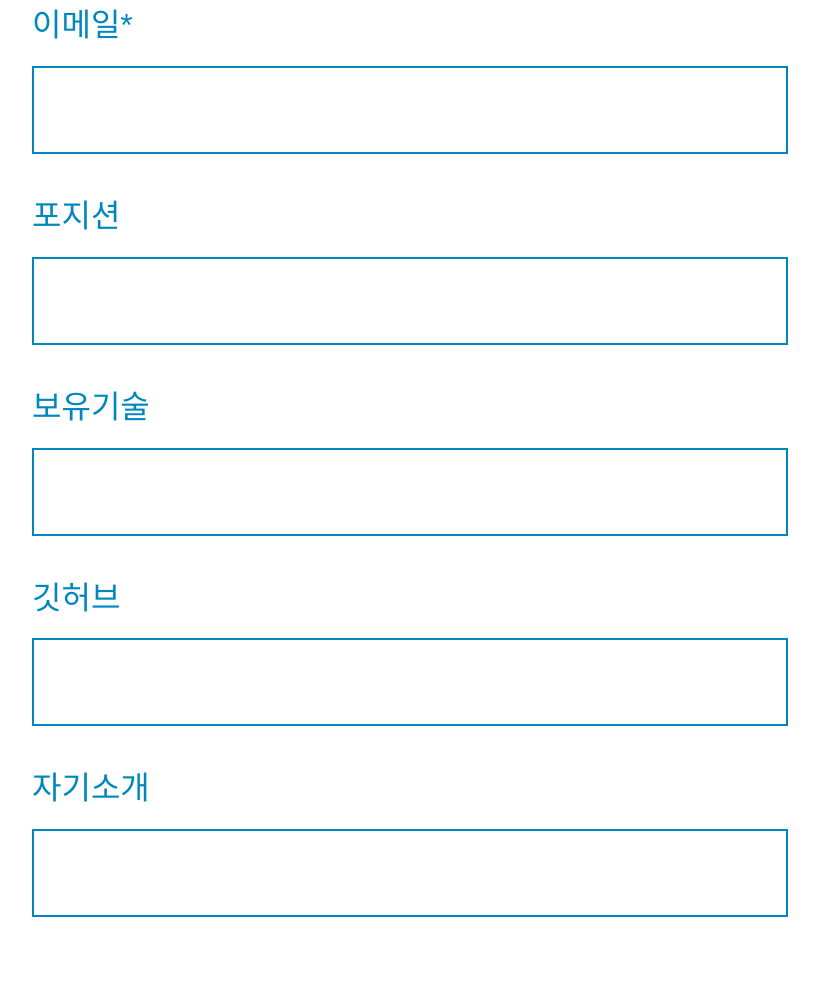
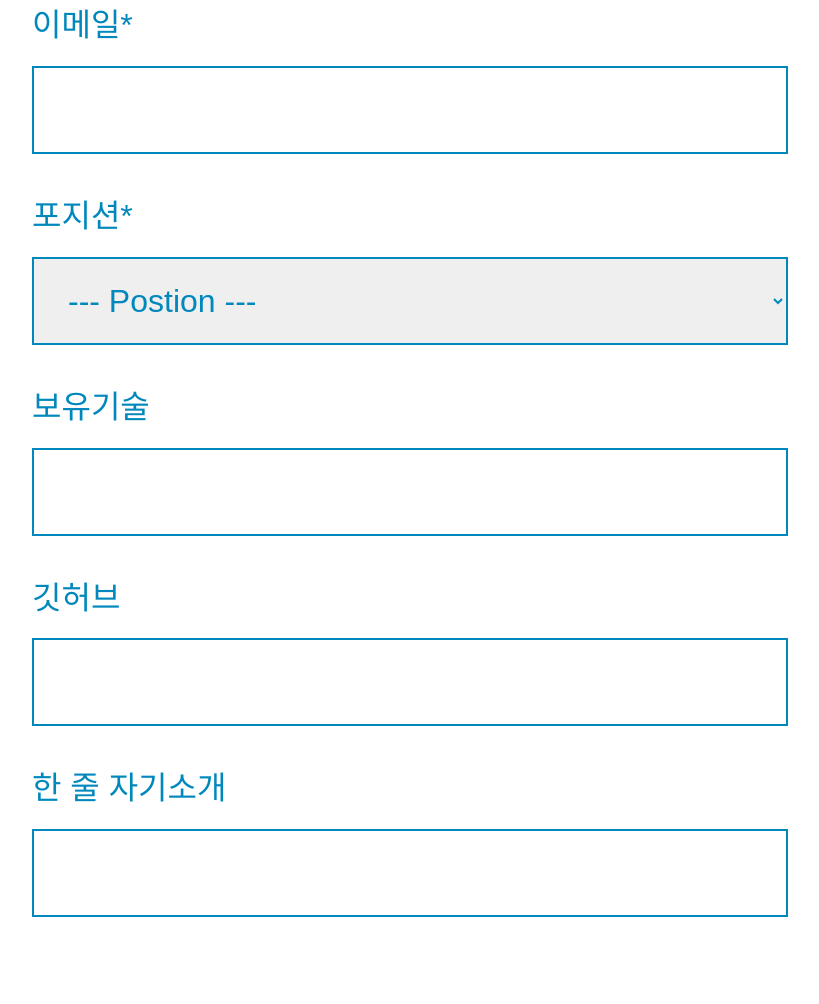
Before and after one commit to InQ-InQ-InQ-InQ-InQ/InQ_PJ_Manager_Web, a plain HTML site: page member/signup.html in a window 1280 px wide. Shown: the part 1196-2200 px from the top of the page, without its empty margins (248-1067 px from the left). Drawn offline with nearby package versions, Linux system fonts and the light colour scheme.

Commit message:
회원가입 css 완성

```diff
--- a/css/common.css
+++ b/css/common.css
@@ -15,7 +15,7 @@ body {
   font-size: var(--mideum-font);
   font-weight: 400;
   line-height: 1.4; /*글자의 행간을 줌 (줄높이)*/
-  font-family: "Nanum Gothic", sans-serif;
+  font-family: 'Noto Sans KR', sans-serif;
 }
 img {
   display: block;
@@ -25,7 +25,8 @@ a {
   /* 모든 a태그의 밑줄을 없애기 */
   text-decoration: none;
 }
-input {
+input,
+select {
   font-size: 32px;
 }
 .inner {
--- a/css/signup.css
+++ b/css/signup.css
@@ -31,6 +31,13 @@
   border: 2px solid var(--inq-blue);
   color: var(--inq-blue);
 }
+.signup .text-body .row select {
+  width: 756px;
+  height: 88px;
+  padding-left: 30px;
+  border: 2px solid var(--inq-blue);
+  color: var(--inq-blue);
+}
 .signup .btn-row {
   position: absolute;
   width: 720px;
--- a/member/signup.html
+++ b/member/signup.html
@@ -58,20 +58,29 @@
             pattern=".+@globex\.com">
         </div>
         <div class="row">
-          <label for="memberPosition" class="sub-title">포지션</label>
-          <input type="text" id="memberPosition" name="memberPosition" required >
+          <label for="memberPosition" class="sub-title">포지션*</label>
+          <select name="memberPosition" id="memberPosition" required>
+            <option value="">--- Postion ---</option>
+            <option value="fullstack">Full Stack</option>
+            <option value="backend">Backend</option>
+            <option value="frontend">Frontend</option>
+            <option value="ios">Ios</option>
+            <option value="android">Android</option>
+            <option value="ai">AI</option>
+            <option value="null">Null</option>
+          </select>
         </div>
         <div class="row">
           <label for="memberSkill" class="sub-title">보유기술</label>
-          <input type="text" id="memberSkill" name="memberSkill" required >
+          <input type="text" id="memberSkill" name="memberSkill">
         </div>
         <div class="row">
           <label for="memberGithub" class="sub-title">깃허브</label>
-          <input type="text" id="memberGithub" name="memberGithub" required >
+          <input type="text" id="memberGithub" name="memberGithub">
         </div>
         <div class="row">
-          <label for="memberInfo" class="sub-title">자기소개</label>
-          <input type="text" id="memberInfo" name="memberInfo" required >
+          <label for="memberInfo" class="sub-title">한 줄 자기소개</label>
+          <input type="text" id="memberInfo" name="memberInfo" maxlength="25">
         </div>
 
         <div class="btn-row">
```
